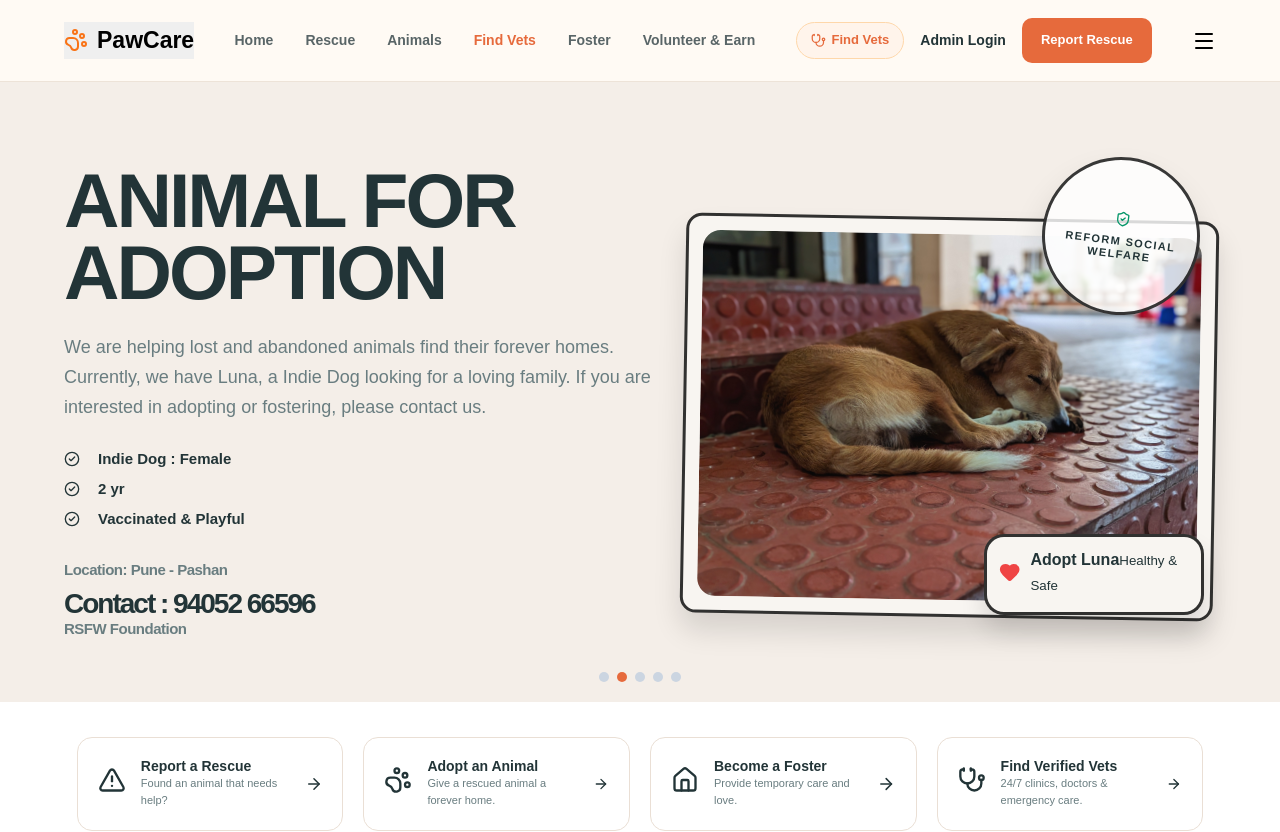
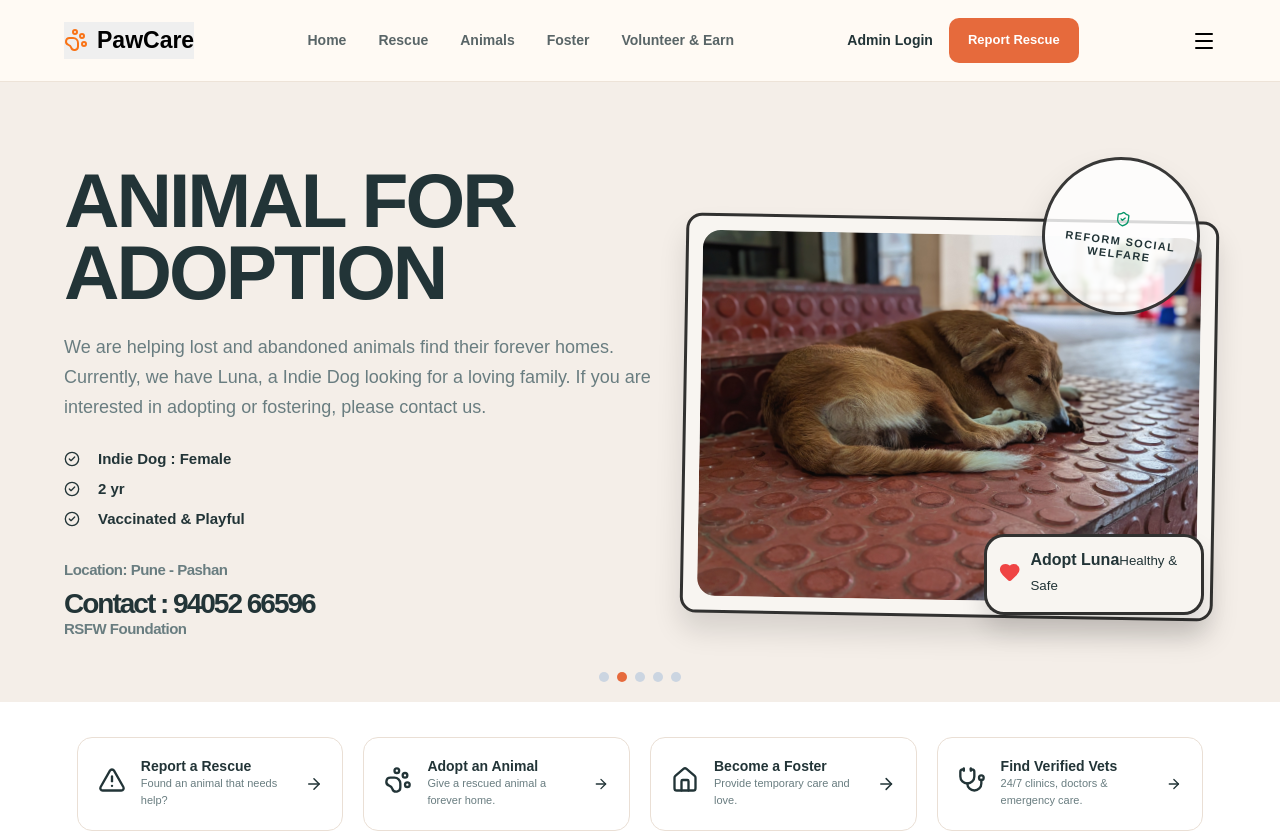
Before and after one commit to SHAYONTAN2006/ngo-project, a React (Vite) app in the folder my-react-app/: page / in a window 1280 px wide. Shown: the top 832 px of the page. Built offline with nearby package versions, Linux system fonts and the light colour scheme.

Commit message:
Remove vets link from navbar across all pages

```diff
--- a/my-react-app/src/pages/AnimalProfile.jsx
+++ b/my-react-app/src/pages/AnimalProfile.jsx
@@ -37,24 +37,6 @@ export default function AnimalProfile() {
             <span>PawCare</span>
           </Link>
           <div className="nav-actions">
-            <Link
-              to="/vets"
-              style={{
-                display: 'inline-flex',
-                alignItems: 'center',
-                gap: '6px',
-                backgroundColor: '#fff4eb',
-                border: '1px solid #fed7aa',
-                color: 'var(--primary)',
-                padding: '7px 14px',
-                borderRadius: '20px',
-                fontWeight: '700',
-                fontSize: '13px',
-                textDecoration: 'none'
-              }}
-            >
-              <Stethoscope size={15} /> Find Vets
-            </Link>
             <Link to="/animals" className="nav-rescue-btn" style={{ background: 'transparent', color: '#64748b', border: '1px solid #cbd5e1' }}>
               <ArrowLeft size={16} style={{ marginRight: '8px' }}/> Back to Animals
             </Link>
--- a/my-react-app/src/pages/AnimalsGallery.jsx
+++ b/my-react-app/src/pages/AnimalsGallery.jsx
@@ -25,24 +25,6 @@ export default function AnimalsGallery() {
             <span>PawCare</span>
           </Link>
           <div className="nav-actions">
-            <Link
-              to="/vets"
-              style={{
-                display: 'inline-flex',
-                alignItems: 'center',
-                gap: '6px',
-                backgroundColor: '#fff4eb',
-                border: '1px solid #fed7aa',
-                color: 'var(--primary)',
-                padding: '7px 14px',
-                borderRadius: '20px',
-                fontWeight: '700',
-                fontSize: '13px',
-                textDecoration: 'none'
-              }}
-            >
-              <Stethoscope size={15} /> Find Vets
-            </Link>
             <Link to="/" className="nav-rescue-btn" style={{ background: 'transparent', color: '#64748b', border: '1px solid #cbd5e1' }}>
               <ArrowLeft size={16} style={{ marginRight: '8px' }}/> Back to Home
             </Link>
--- a/my-react-app/src/pages/ApplicationForm.jsx
+++ b/my-react-app/src/pages/ApplicationForm.jsx
@@ -56,24 +56,6 @@ export default function ApplicationForm() {
             <span>PawCare</span>
           </Link>
           <div className="nav-actions">
-            <Link
-              to="/vets"
-              style={{
-                display: 'inline-flex',
-                alignItems: 'center',
-                gap: '6px',
-                backgroundColor: '#fff4eb',
-                border: '1px solid #fed7aa',
-                color: 'var(--primary)',
-                padding: '7px 14px',
-                borderRadius: '20px',
-                fontWeight: '700',
-                fontSize: '13px',
-                textDecoration: 'none'
-              }}
-            >
-              <Stethoscope size={15} /> Find Vets
-            </Link>
             <button onClick={() => navigate(-1)} className="nav-rescue-btn" style={{ background: 'transparent', color: '#64748b', border: '1px solid #cbd5e1' }}>
               <ArrowLeft size={16} style={{ marginRight: '8px' }}/> Cancel
             </button>
--- a/my-react-app/src/pages/Home.jsx
+++ b/my-react-app/src/pages/Home.jsx
@@ -215,29 +215,10 @@ export default function Home() {
             <Link to="/">Home</Link>
             <a href="#rescue">Rescue</a>
             <Link to="/animals">Animals</Link>
-            <Link to="/vets" style={{ fontWeight: '700', color: 'var(--primary)' }}>Find Vets</Link>
             <Link to="/apply/foster">Foster</Link>
             <Link to="/volunteer">Volunteer &amp; Earn</Link>
           </nav>
           <div className="nav-actions">
-            <Link
-              to="/vets"
-              style={{
-                display: 'inline-flex',
-                alignItems: 'center',
-                gap: '6px',
-                backgroundColor: '#fff4eb',
-                border: '1px solid #fed7aa',
-                color: 'var(--primary)',
-                padding: '7px 14px',
-                borderRadius: '20px',
-                fontWeight: '700',
-                fontSize: '13px',
-                textDecoration: 'none'
-              }}
-            >
-              <Stethoscope size={15} /> Find Vets
-            </Link>
             <Link to="/dashboard" className="login-btn">Admin Login</Link>
             <a href="#rescue" className="nav-rescue-btn">Report Rescue</a>
           </div>
@@ -264,9 +245,6 @@ export default function Home() {
             boxShadow: '0 10px 25px rgba(0,0,0,0.06)'
           }}>
             <Link to="/" onClick={() => setMobileMenuOpen(false)} style={{ fontWeight: '600', color: 'var(--text)' }}>Home</Link>
-            <Link to="/vets" onClick={() => setMobileMenuOpen(false)} style={{ fontWeight: '700', color: 'var(--primary)', display: 'flex', alignItems: 'center', gap: '8px' }}>
-              <Stethoscope size={18} /> Find Verified Vets &amp; Clinics
-            </Link>
             <Link to="/animals" onClick={() => setMobileMenuOpen(false)} style={{ fontWeight: '600', color: 'var(--text)' }}>Animals for Adoption</Link>
             <a href="#rescue" onClick={() => setMobileMenuOpen(false)} style={{ fontWeight: '600', color: 'var(--text)' }}>Report an Animal Rescue</a>
             <Link to="/volunteer" onClick={() => setMobileMenuOpen(false)} style={{ fontWeight: '600', color: 'var(--text)' }}>Volunteer &amp; Earn Stipends</Link>
--- a/my-react-app/src/pages/RescueTracker.jsx
+++ b/my-react-app/src/pages/RescueTracker.jsx
@@ -46,7 +46,6 @@ export default function RescueTracker() {
           <nav className="nav-links">
             <Link to="/">Home</Link>
             <Link to="/animals">Animals</Link>
-            <Link to="/vets">Find Vets</Link>
             <Link to="/volunteer">Volunteer &amp; Earn</Link>
           </nav>
           <div className="nav-actions">
--- a/my-react-app/src/pages/VolunteerOnboarding.jsx
+++ b/my-react-app/src/pages/VolunteerOnboarding.jsx
@@ -107,7 +107,6 @@ export default function VolunteerOnboarding() {
           <nav className="nav-links">
             <Link to="/">Home</Link>
             <Link to="/animals">Animals</Link>
-            <Link to="/vets">Find Vets</Link>
             <Link to="/track-rescue">Track Rescue</Link>
           </nav>
           <div className="nav-actions">
```
